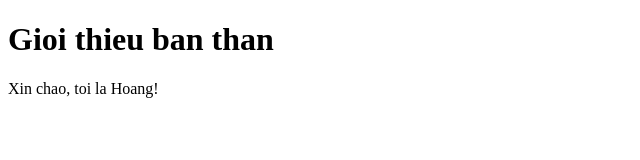
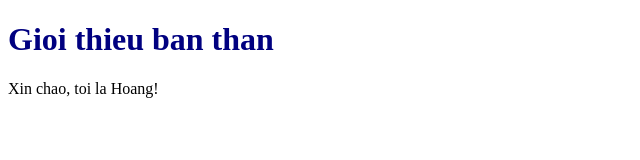
Before and after one commit to vuviethoang06/my-profile, a plain HTML site: page index.html in a window 1280 px wide. Shown: the whole page, without its empty margins (0-640 px from the left). Drawn offline with Linux system fonts and the light colour scheme.

Commit message:
Style introduction section

```diff
--- a/style.css
+++ b/style.css
@@ -1 +1,2 @@
 /* CSS Base */
+h1 { color: navy; } p { font-size: 16px; }
```
